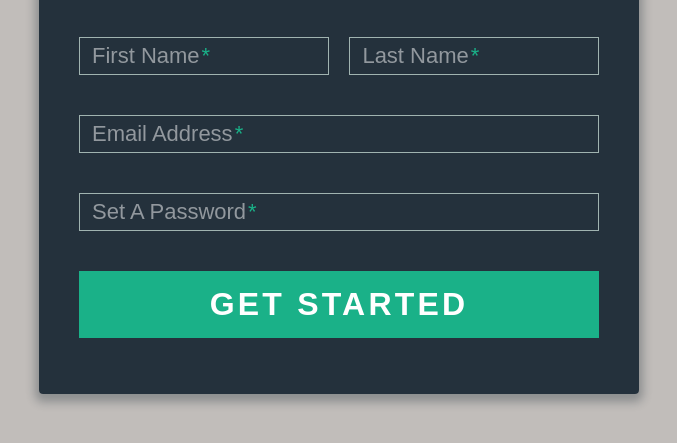
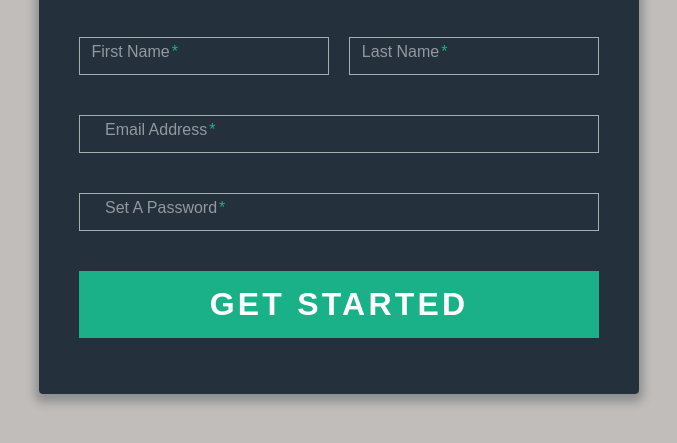
Before and after one commit to alcotell/alcotell.github.io, a plain HTML site: page index.html in a window 1280 px wide. Shown: the part 213-656 px from the top of the page, without its empty margins (301-978 px from the left). Drawn offline with nearby package versions, Linux system fonts and the light colour scheme.

Commit message:
Minor UI Changes
Minor UI Changes

```diff
--- a/index.html
+++ b/index.html
@@ -79,12 +79,12 @@ h1 {
 label {
   position: absolute;
   transform: translateY(6px);
-  left: 13px;
+  left: 5%;
   color: rgba(255, 255, 255, 0.5);
   transition: all 0.25s ease;
   -webkit-backface-visibility: hidden;
   pointer-events: none;
-  font-size: 22px;
+  /*font-size: 22px;*/
 }
 label .req {
   margin: 2px;
```
